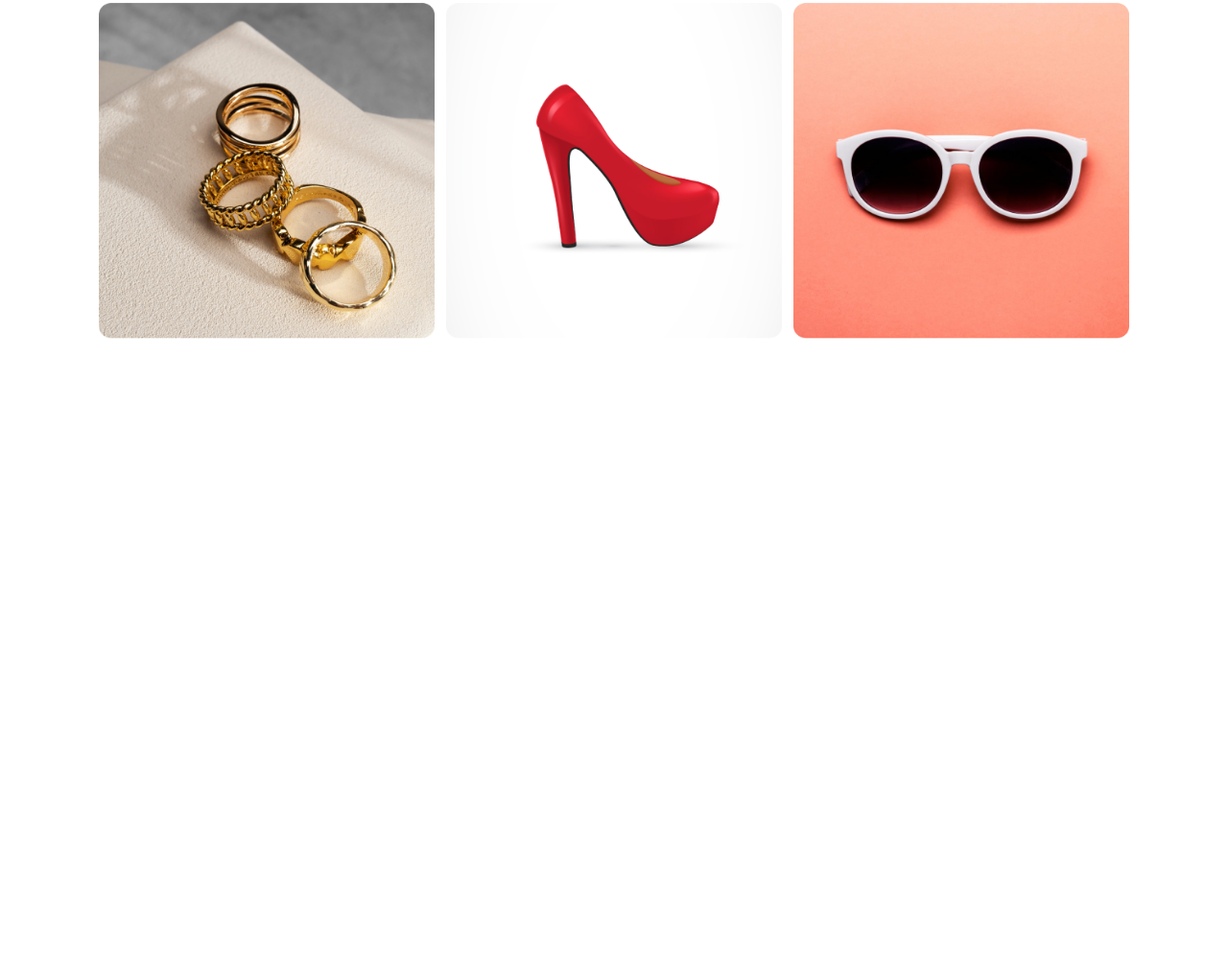
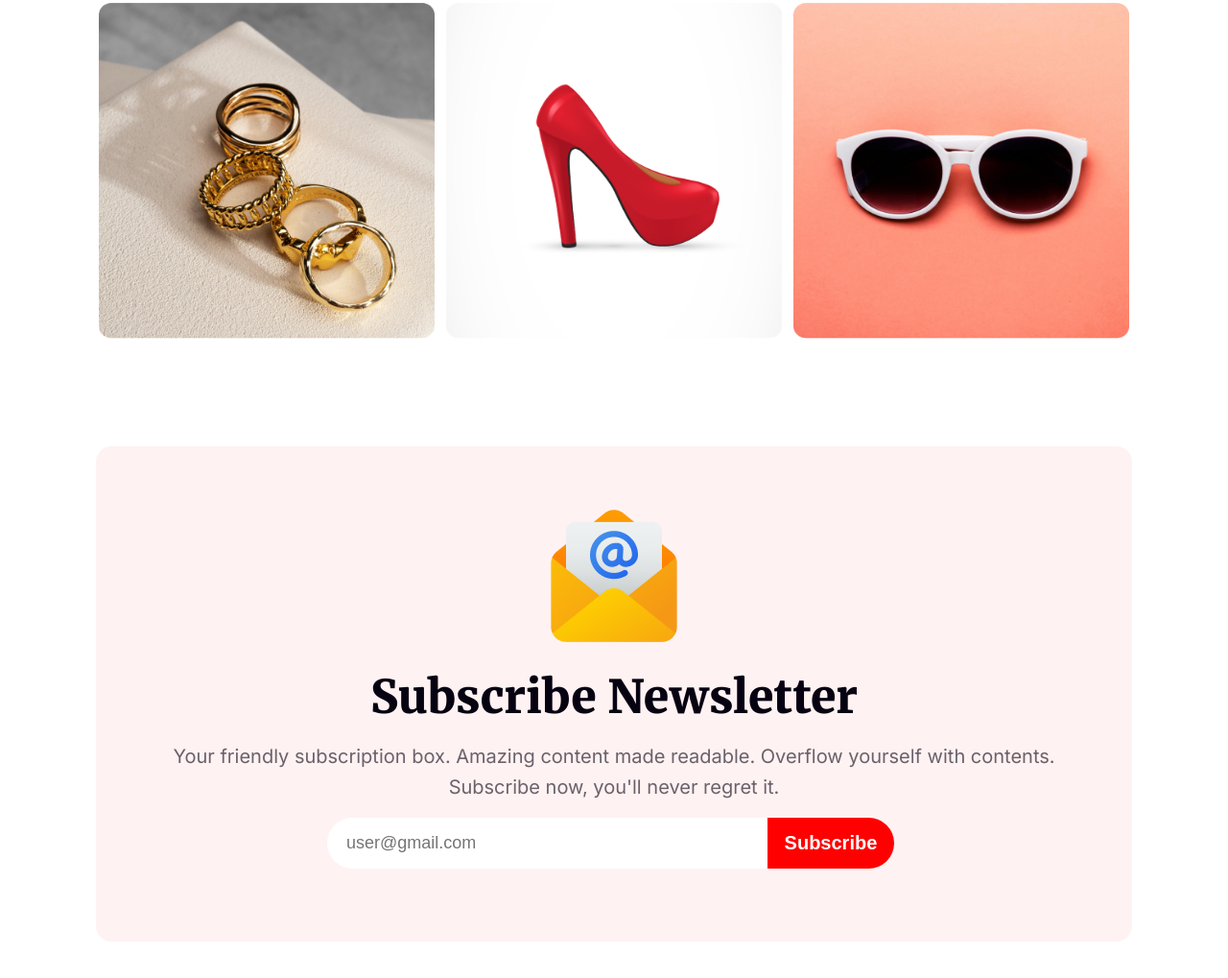
Before and after one commit to Tanjuma98/b9a1-new-year-new-mission, a plain HTML site: page index.html in a window 1280 px wide. Shown: the part 3048-4067 px from the top of the page at 96% size. Before the commit the page ends 3513 px from the top, so only its background shows below. Drawn offline with Linux system fonts and the light colour scheme.

Commit message:
subscribe section added

```diff
--- a/index.html
+++ b/index.html
@@ -89,6 +89,18 @@
             </div>
         </section>
         <!-- portfolio section ends -->
+
+        <!-- subscribe section starts -->
+        <section class="subscribe-container">
+            <img src="./images/email.png" alt="">
+            <h2>Subscribe Newsletter</h2>
+            <p>Your friendly subscription box. Amazing content made readable. Overflow yourself with contents. Subscribe now, you'll never regret it.</p>
+            <form action="">
+                <input type="email" name="" id="" placeholder="user@gmail.com">
+                <input type="submit" value="Subscribe">
+            </form>
+        </section>
+        <!-- subscribe section ends -->
     </main>
     <!-- main section ends -->
 </body>
--- a/styles/style.css
+++ b/styles/style.css
@@ -214,3 +214,61 @@ main section {
 .img-container img:hover {
     opacity: 0.5;
 }
+
+/* subscribe section styles */
+.subscribe-container {
+    border-radius: 16px;
+    background-color: rgba(255, 0, 0, 0.05);
+    padding: 60px 80px;
+    text-align: center;
+    margin-right: 100px;
+    margin-left: 100px;
+}
+
+.subscribe-container * {
+    margin-bottom: 16px;
+}
+
+.subscribe-container h2 {
+    color: #070211;
+    font-family: 'Merriweather', sans-serif;
+    font-size: 48px;
+    font-weight: 900;
+}
+
+.subscribe-container p {
+    color: rgba(7, 2, 17, 0.60);
+    font-family: 'Inter', sans-serif;
+    font-size: 20px;
+    line-height: 32px;
+}
+
+.subscribe-container form {
+    width: 65%;
+    margin: 0 auto;
+    font-family: 'Inter', sans-serif;
+    display: flex;
+}
+
+.subscribe-container form input[type="email"] {
+    width: 70%;
+    padding: 16px 20px;
+    border-radius: 50px 0px 0px 50px;
+    background-color: #FFF;
+    border: none;
+    color: rgba(7, 2, 17, 0.30);
+    font-size: 18px;
+    outline: none;
+}
+
+.subscribe-container form input[type="submit"] {
+    border-radius: 0px 50px 50px 0px;
+    background: #F00;
+    padding: 0px 18px;
+    border: none;
+    color: #FFF;
+    font-size: 20px;
+    font-weight: 600;
+    text-transform: capitalize;
+    outline: none;
+}
```
Also changed, not shown: images/email.png (renamed from images/Group 61.png).
